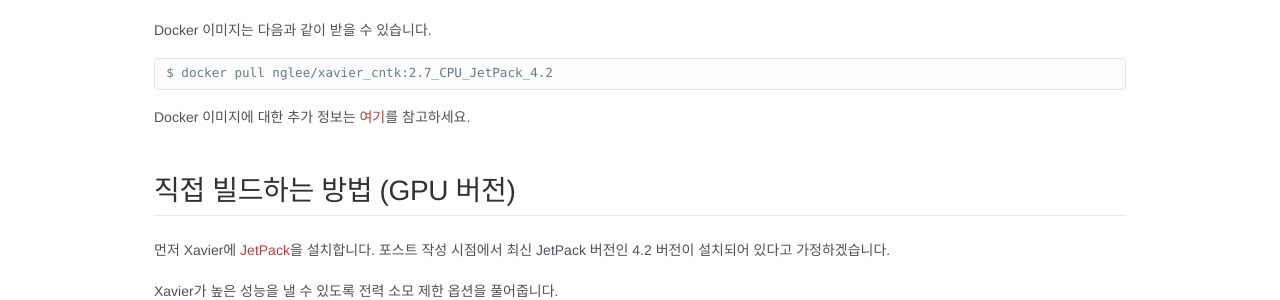
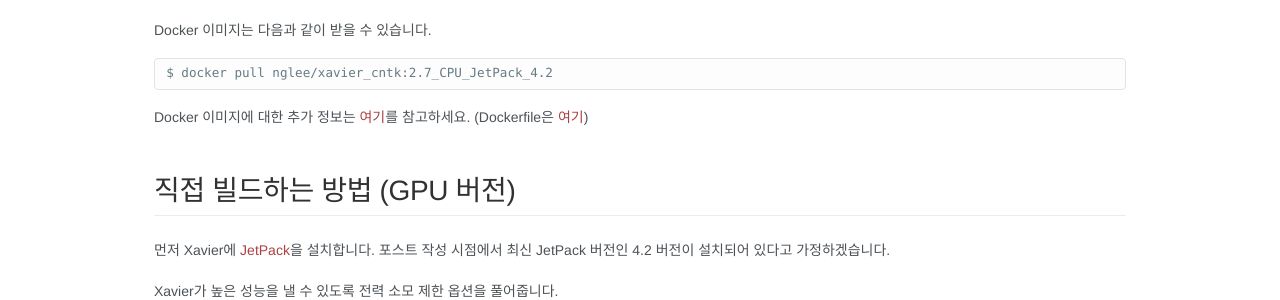
Before and after one commit to nglee/nglee.github.io, a Jekyll site: the page built from _posts/2019-07-05-Setup-CNTK-2.7-on-Jetson-AGX-Xavier-KOR.md, in a window 1280 px wide and 900 px high. Shown: the part 434-734 px from the top of the window. Built offline with Jekyll 4.4.1, drawn with Linux system fonts in a browser that asks for light colours; some web fonts are replaced; comment, search, counter and statistics services are not loaded.

Commit message:
Update post : Setup CNTK 2.7 on Xavier

````diff
--- a/_posts/2019-07-05-Setup-CNTK-2.7-on-Jetson-AGX-Xavier-KOR.md
+++ b/_posts/2019-07-05-Setup-CNTK-2.7-on-Jetson-AGX-Xavier-KOR.md
@@ -17,7 +17,7 @@
 $ docker pull nglee/xavier_cntk:2.7_CPU_JetPack_4.2
 ```
 
-Docker 이미지에 대한 추가 정보는 [여기](https://hub.docker.com/r/nglee/xavier_cntk)를 참고하세요.
+Docker 이미지에 대한 추가 정보는 [여기](https://hub.docker.com/r/nglee/xavier_cntk)를 참고하세요. (Dockerfile은 [여기](https://github.com/nglee/nglee.github.io/blob/master/assets/Dockerfile))
 
 
 # 직접 빌드하는 방법 (GPU 버전)
@@ -226,8 +226,13 @@
     <td>Publish</td>
     <td class="td_center">2019-07-05</td>
   </tr>
+    <tr>
+    <td class="td_center">1.1</td>
+    <td>Minor fixes</td>
+    <td class="td_center">2019-07-08</td>
+  </tr>
 </table>
-<p>
+<pre>
 ```
 $ git --version
 git version 2.17.1
@@ -242,5 +247,5 @@
 $ cmake --version | head -1
 cmake version 3.10.2
 ```
-</p>
+</pre>
 </div>
````
